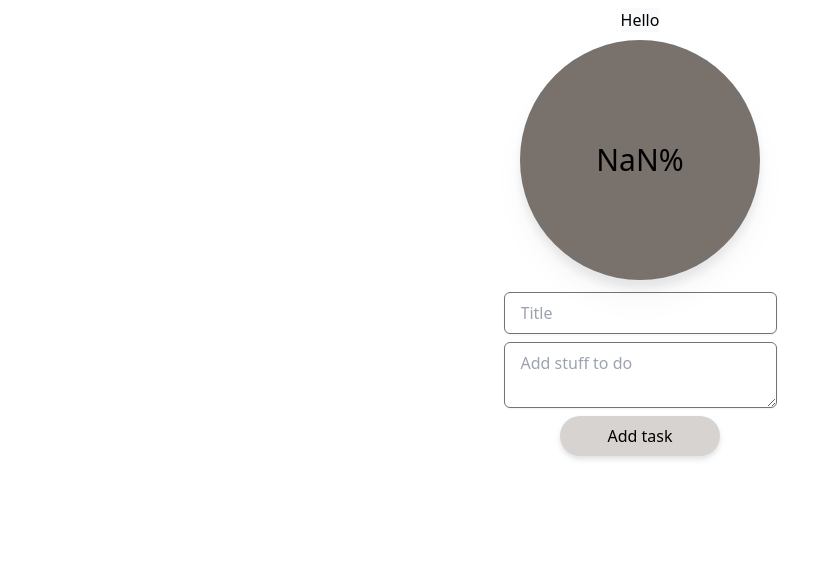
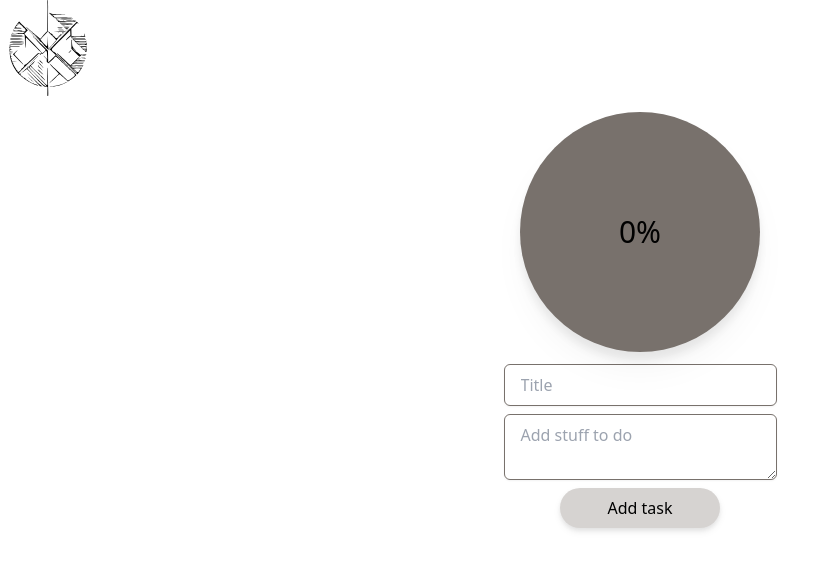
Before and after one commit to safstromo/weblab2, a Vue app: page / in a window 1280 px wide. Shown: the top 570 px of the page, without its empty margins (0-831 px from the left). Built offline with nearby package versions, Linux system fonts and the light colour scheme.

Commit message:
no reactive circle

```diff
--- a/src/App.vue
+++ b/src/App.vue
@@ -1,5 +1,6 @@
 <script setup lang="ts">
 import { tasklist } from './components/Task';
+import { RouterLink } from 'vue-router';
 
 const storage = localStorage.getItem('todo');
 
@@ -9,6 +10,9 @@ if (storage) {
 </script>
 
 <template>
+  <header>
+    <router-link to="/"><img class="w-24" src="./assets/L3oZlx01.svg" alt=""></router-link>
+  </header>
   <router-view></router-view>
 </template>
 
--- a/src/components/PercentCircle.vue
+++ b/src/components/PercentCircle.vue
@@ -1,18 +1,29 @@
 <script setup lang="ts">
-import { computed } from 'vue';
-import { tasklist } from './Task';
-import type { TaskList } from './Task';
+import { defineProps, computed,ref } from 'vue';
+import type { Task, TaskList } from './Task'
+
+interface ListProps<T> {
+  tasks: T[];
+}
+
+const props = defineProps<ListProps<Task | TaskList>>();
 
 const percentDone = computed(() => {
-  const done = tasklist.value.filter((task: TaskList) => task.isDone).length;
-  const percent = (done / tasklist.value.length) * 100;
+  if (props.tasks.length === 0) {
+    return 0;
+  }
+  const done = props.tasks.filter((task) => task.isDone).length;
+  const percent = (done / props.tasks.length) * 100;
   return percent.toFixed(0);
 });
+
+let circle = ref(percentDone.value);
+
 </script>
 
 <template>
   <div class="flex items-center justify-center w-60 h-60 rounded-full bg-stone-500 drop-shadow-xl m-2">
-    <h2 class="text-3xl">{{ percentDone }}%</h2>
+    <h2 class="text-3xl">{{ circle }}%</h2>
   </div>
 </template>
 
--- /dev/null
+++ b/src/components/SingleTask.vue
@@ -0,0 +1,41 @@
+<script setup lang="ts">
+import { tasklist } from './Task';
+import type { TaskList, Task } from './Task';
+const taskProp = defineProps(['taskId']);
+const task: TaskList = tasklist.value.find((task) => task.id === taskProp.taskId)!;
+console.log(task);
+</script>
+<template>
+  <div class="flex flex-col items-center">
+    <h2 class="text-3xl underline m-5">{{ task?.title }}</h2>
+
+    <ul class="flex flex-row justify-center flex-wrap w-full">
+      <li class="box-border m-2 w-80 bg-stone-500 rounded-md drop-shadow-lg" v-for="(taskTodo, index) in task.todoList"
+        :key="index">
+        <div class="textbox flex flex-col items-center">
+          <h2 class="text-xl">{{ taskTodo.title }}</h2>
+        </div>
+        <input class="checkbox w-8 m-2" type="checkbox" v-model="task.isDone" />
+      </li>
+    </ul>
+  </div>
+</template>
+<style scoped>
+.checkbox {
+  grid-area: checkbox;
+}
+
+.deleteBtn {
+  grid-area: delete;
+}
+
+.textbox {
+  grid-area: text;
+}
+
+li {
+  display: grid;
+  grid-template-columns: 0.5fr 2fr 0.5fr;
+  grid-template-areas: 'checkbox text delete';
+}
+</style>
--- a/src/components/TaskTile.vue
+++ b/src/components/TaskTile.vue
@@ -14,7 +14,6 @@ function deleteTask(task: TaskList) {
       <router-link :to="{ name: 'task', params: { taskId: task.id } }">
         <div class="textbox flex flex-col items-center">
           <h2 class="text-xl underline">{{ task.title }}</h2>
-          <!-- <p class="text-sm text-center">{{ task.todo }}</p> -->
         </div>
       </router-link>
       <input class="checkbox w-8 m-2" type="checkbox" v-model="task.isDone" />
--- a/src/views/HomeView.vue
+++ b/src/views/HomeView.vue
@@ -2,13 +2,14 @@
 import TaskTile from '../components/TaskTile.vue';
 import PercentCircle from '../components/PercentCircle.vue';
 import AddTask from '../components/AddTask.vue';
-
+import { tasklist } from '../components/Task';
+import { ref } from 'vue';
+const tasks = ref(tasklist);
 
 </script>
 <template>
   <div class="flex flex-col justify-items-center items-center p-2">
-    <div class="bg-gray-50">Hello</div>
-    <PercentCircle />
+    <PercentCircle :tasks="tasks"/>
     <TaskTile />
     <!-- sätt probs för att veta vilken task -->
     <AddTask />
--- a/src/views/TaskView.vue
+++ b/src/views/TaskView.vue
@@ -1,12 +1,12 @@
 <script setup lang="ts">
 import { useRouter, useRoute } from 'vue-router'
-import TaskTile from '../components/TaskTile.vue'
-const route = useRoute();
+import SingleTask from '../components/SingleTask.vue'
+const task = useRoute().params;
+
 </script>
 <template>
   <div>
-    Test {{route.params.id}}
-    <TaskTile />
+    <SingleTask :taskId="task.taskId"/>
   </div>
 </template>
 <style scoped>
```
Also changed, not shown: src/assets/L3oZlx01.svg (added), src/assets/logo.jpg (added), src/components/Task.ts (line endings or trailing spaces).
